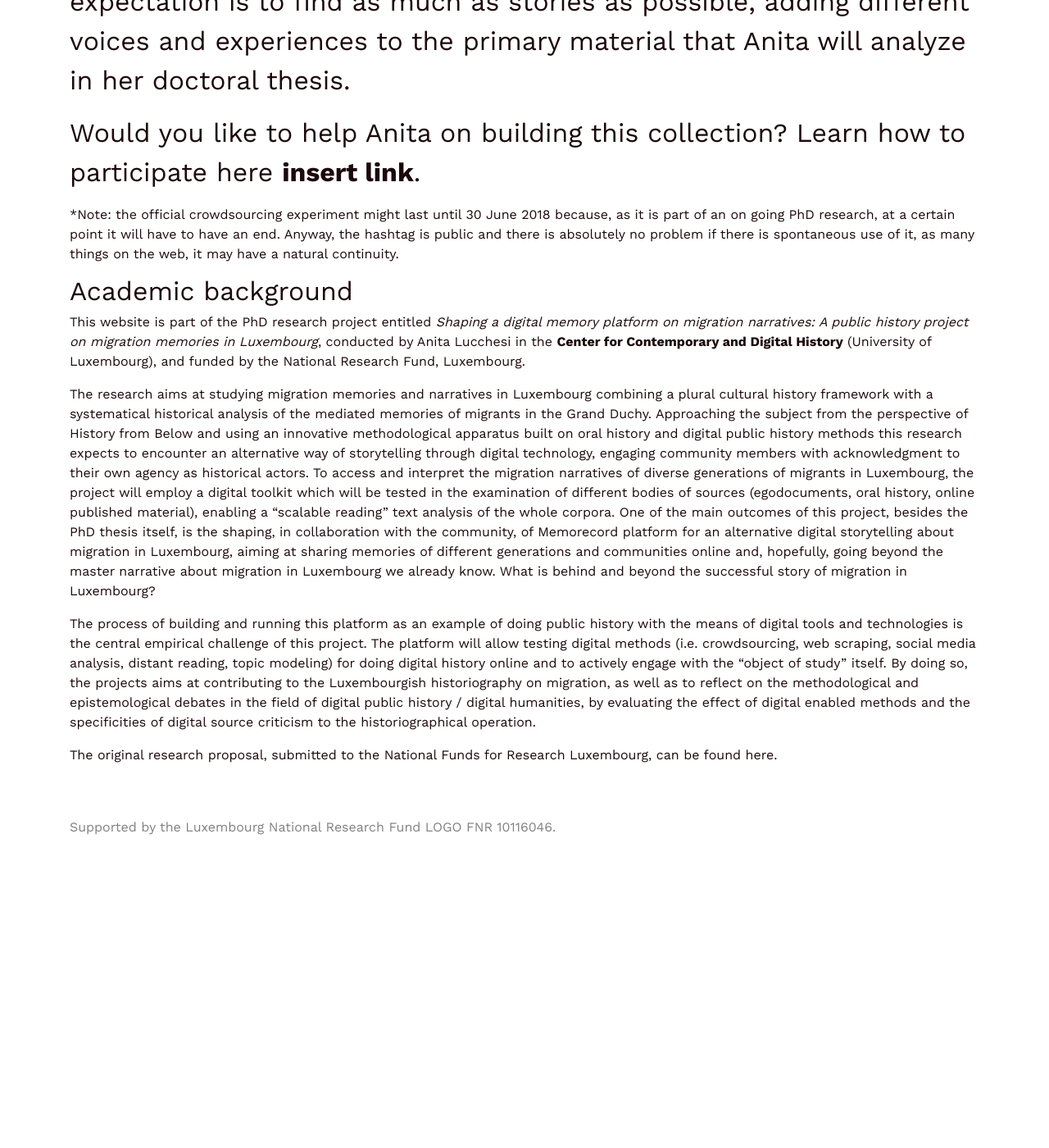
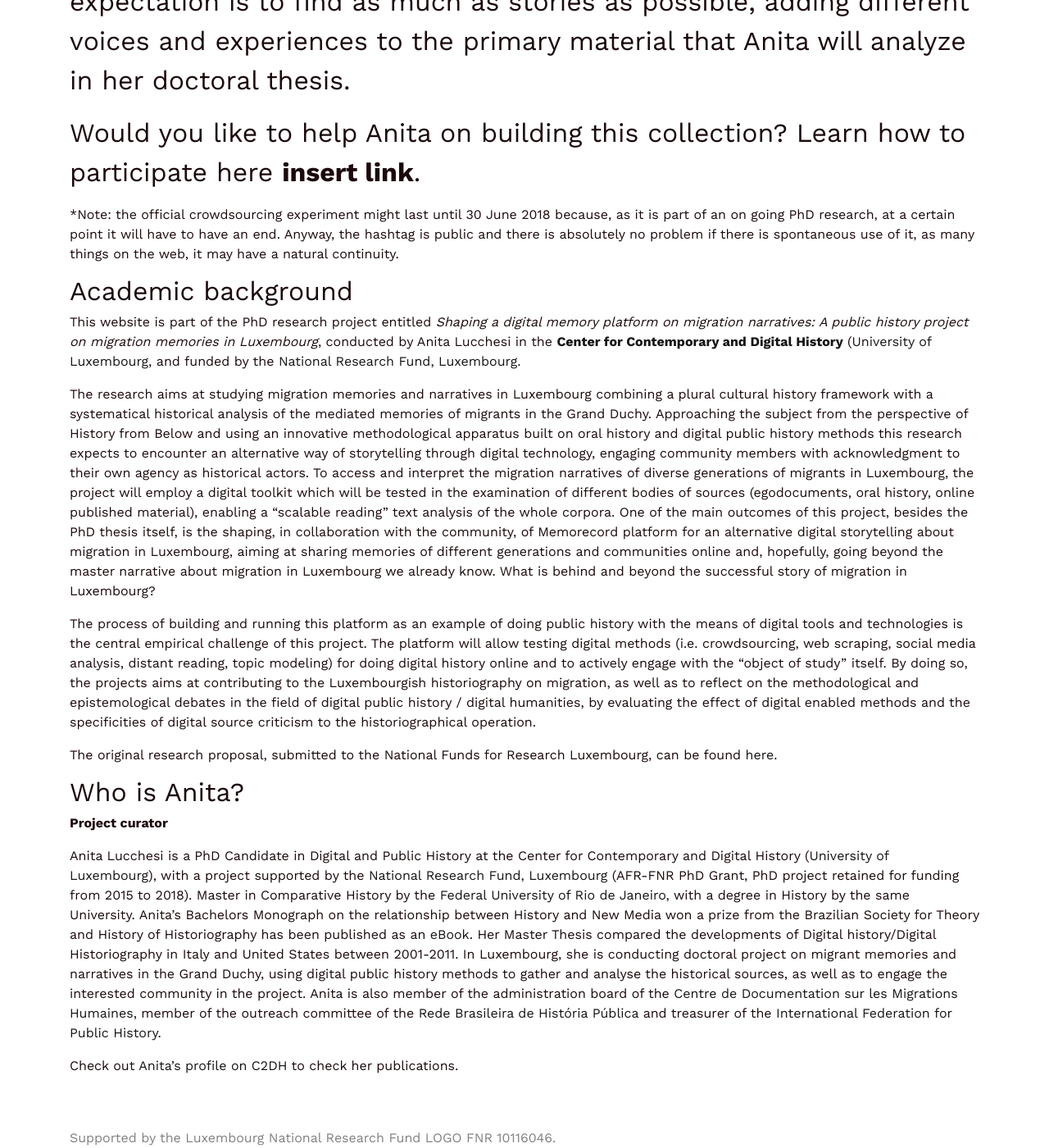
Before and after one commit to C2DH/memorecord, a Jekyll site: the page built from pages/the-project.md, in a window 1280 px wide and 1400 px high, scrolled down 1146 px. Shown: the whole window at 82% size. Built offline with Jekyll 4.4.1, drawn with Linux system fonts in a browser that asks for light colours; before the commit the page ends 2167 px from its top, so only the background shows below that.

Commit message:
Update the-project.md

```diff
--- a/pages/the-project.md
+++ b/pages/the-project.md
@@ -22,10 +22,18 @@ Would you like to help Anita on building this collection? Learn how to participa
 
 ## Academic background
 
-This website is part of the PhD research project entitled *Shaping a digital memory platform on migration narratives: A public history project on migration memories in Luxembourg*, conducted by Anita Lucchesi in the **Center for Contemporary and Digital History** (University of Luxembourg), and funded by the  National Research Fund, Luxembourg.
+This website is part of the PhD research project entitled *Shaping a digital memory platform on migration narratives: A public history project on migration memories in Luxembourg*, conducted by Anita Lucchesi in the [**Center for Contemporary and Digital History**](https://www.c2dh.uni.lu/) ([University of Luxembourg](https://www.uni.lu/), and funded by the  [National Research Fund, Luxembourg](https://www.fnr.lu).
 
 The research aims at studying migration memories and narratives in Luxembourg combining a plural cultural history framework with a systematical historical analysis of the mediated memories of migrants in the Grand Duchy. Approaching the subject from the perspective of History from Below and using an innovative methodological apparatus built on oral history and digital public history methods this research expects to encounter an alternative way of storytelling through digital technology, engaging community members with acknowledgment to their own agency as historical actors. To access and interpret the migration narratives of diverse generations of migrants in Luxembourg, the project will employ a digital toolkit which will be tested in the examination of different bodies of sources (egodocuments, oral history, online published material), enabling a “scalable reading” text analysis of the whole corpora. One of the main outcomes of this project, besides the PhD thesis itself, is the shaping, in collaboration with the community, of Memorecord platform for an alternative digital storytelling about migration in Luxembourg, aiming at sharing memories of different generations and communities online and, hopefully, going beyond the master narrative about migration in Luxembourg we already know. What is behind and beyond the successful story of migration in Luxembourg?
 
 The process of building and running this platform as an example of doing public history with the means of digital tools and technologies is the central empirical challenge of this project. The platform will allow testing digital methods (i.e. crowdsourcing, web scraping, social media analysis, distant reading, topic modeling) for doing digital history online and to actively engage with the “object of study” itself. By doing so, the projects aims at contributing to the Luxembourgish historiography on migration, as well as to reflect on the methodological and epistemological debates in the field of digital public history / digital humanities, by evaluating the effect of digital enabled methods and the specificities of digital source criticism to the historiographical operation.
 
-The original research proposal, submitted to the National Funds for Research Luxembourg, can be found here.
+The original research proposal, submitted to the National Funds for Research Luxembourg, can be found [here](https://historiografianarede.files.wordpress.com/2015/10/lucchesi-fnr.pdf).
+
+## Who is Anita?
+
+**Project curator**
+
+Anita Lucchesi is a PhD Candidate in Digital and Public History at the Center for Contemporary and Digital History ([University of Luxembourg](https://www.uni.lu/)), with a project supported by the [National Research Fund, Luxembourg](https://www.fnr.lu) (AFR-FNR PhD Grant, PhD project retained for funding from 2015 to 2018). Master in Comparative History by the [Federal University of Rio de Janeiro](https://www.ufrj.br/), with a degree in History by the same University. Anita’s Bachelors Monograph on the relationship between History and New Media won a prize from the Brazilian  Society for Theory and History of Historiography has been published as an [eBook](http://www.sbthh.ufop.br/arquivo/download?ID_ARQUIVO=18). Her Master Thesis compared the developments of Digital history/Digital Historiography in Italy and United States between 2001-2011. In Luxembourg, she is conducting doctoral project on migrant memories and narratives in the Grand Duchy, using digital public history methods to gather and analyse the historical sources, as well as to engage the interested community in the project. Anita is also member of the administration board of the [Centre de Documentation sur les Migrations Humaines](https://www.cdmh.lu/), member of the outreach committee of the [Rede Brasileira de História Pública](http://historiapublica.com.br/) and treasurer of the [International Federation for Public History](http://ifph.hypotheses.org/).
+
+Check out [Anita's profile on C2DH](https://www.c2dh.uni.lu/people/anita-lucchesi) to check her publications.
```
